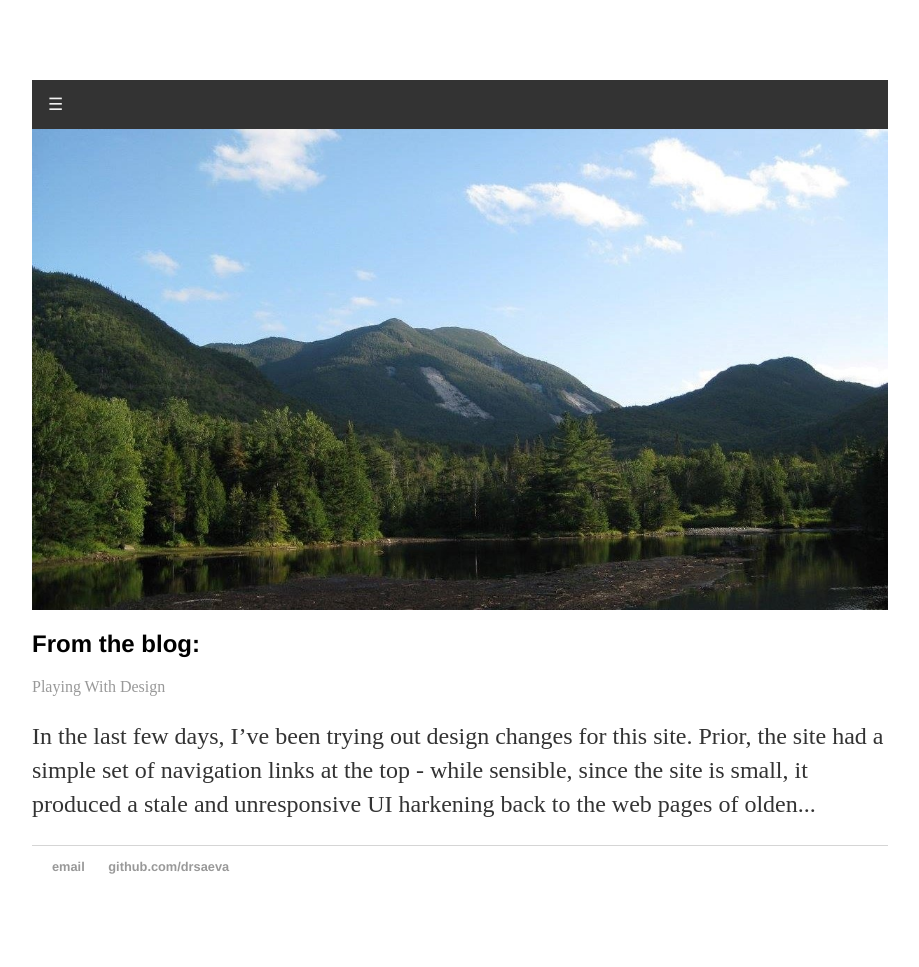
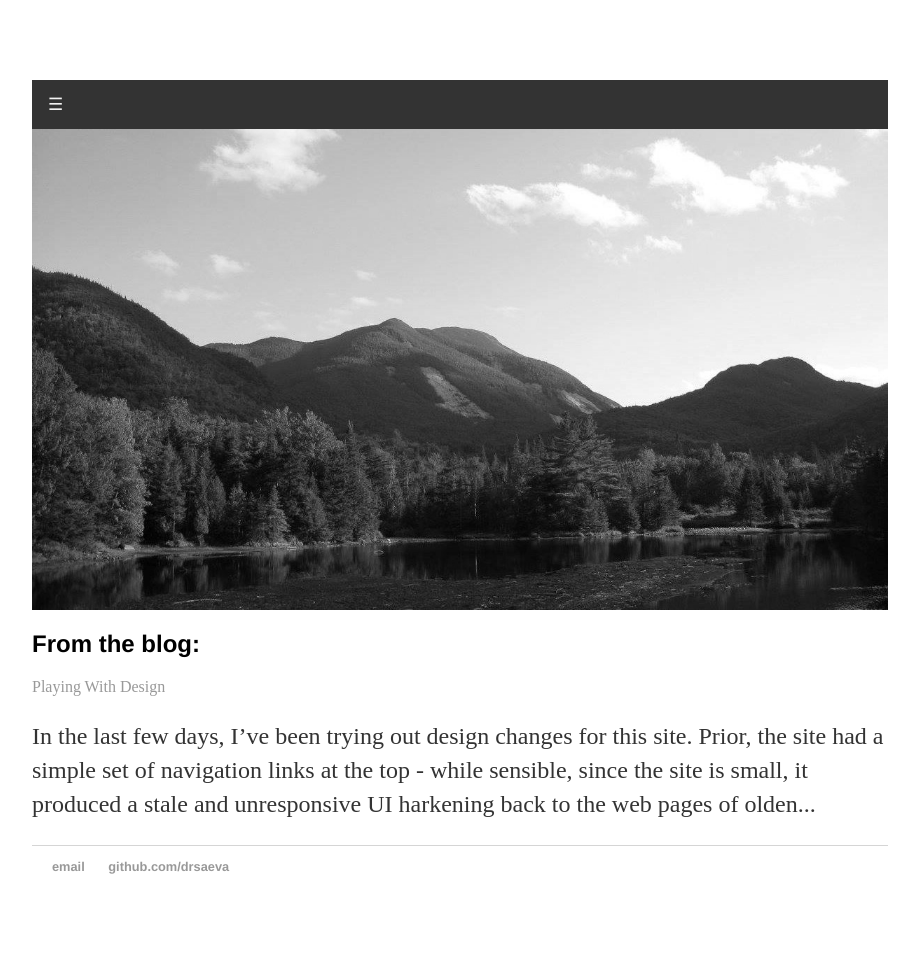
Before and after one commit to drsaeva/drsaeva.github.io, a Jekyll site: the page built from index.html, in a window 1280 px wide. Shown: the whole page, without its empty margins (180-1099 px from the left). Built offline with Jekyll 4.4.1, drawn with Linux system fonts in a browser that asks for light colours.

Commit message:
Update main.css

```diff
--- a/css/main.css
+++ b/css/main.css
@@ -108,7 +108,8 @@ ul.posts li {
     background-size: contain;
     width: 100%;
     height: 0;
-    padding-top: 56.25%
+    padding-top: 56.25%;
+    filter: grayscale(100%);
 }
 
 /*.bg-image::before{
@@ -126,7 +127,7 @@ opacity: 0.25;
 z-index: 1;
 }*/
 
-.bg-image h1{
+/*.bg-image h1{
 width: 80%;
 display: block;
 position: absolute;
@@ -143,7 +144,7 @@ line-height: 70px;
 text-align: center;
 margin: 0;
 z-index: 9;
-}
+}*/
 
 
 /* Top Nav Bar */
```
